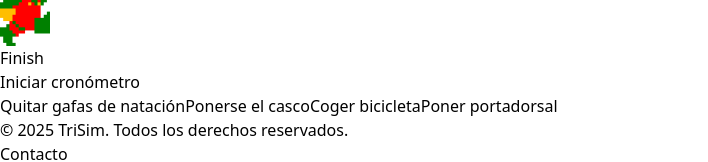
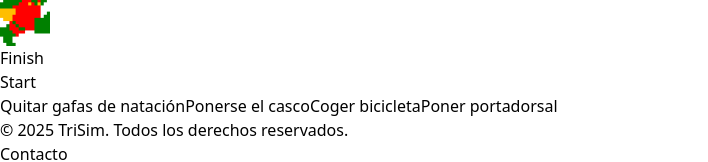
Before and after one commit to jotorcos/TriSim, a Next.js app: page /transitions/t1 in a window 1280 px wide. Shown: the part 261-423 px from the top of the page, without its empty margins (0-708 px from the left). Built offline with nearby package versions, Linux system fonts and the light colour scheme.

Commit message:
Remove unused variable.

```diff
--- a/public/locales/es.json
+++ b/public/locales/es.json
@@ -30,8 +30,8 @@
       "grabBike": "Coger bicicleta"
     },
     "time": "Tiempo",
-    "startTimer": "Iniciar cronómetro",
-    "stopTimer": "Detener cronómetro",
+    "startTimer": "Start",
+    "stopTimer": "Stop",
     "reset": "Reiniciar"
   },
   "checklist": {
--- a/src/app/transitions/t1/page.tsx
+++ b/src/app/transitions/t1/page.tsx
@@ -5,7 +5,6 @@ import { useEffect, useState } from 'react';
 
 export default function TransitionT1() {
   const { translations, error } = useTranslations('transitions');
-  const [action, setAction] = useState<string | null>(null);
   const [step, setStep] = useState<number>(0);
   const INITIAL_MARIO_VERTICAL_POSITION_DESKTOP = 91;
   const INITIAL_MARIO_VERTICAL_POSITION_MOBILE = 48;
@@ -63,7 +62,6 @@ export default function TransitionT1() {
   const handleAction = (newAction: string) => {
     if (gameStatus !== 'playing') return;
     if (newAction === correctSequence[step]) {
-      setAction(newAction);
       setStep((prev) => prev + 1);
       setMarioVerticalPosition(
         initialMarioVerticalPosition + MARIO_JUMP_HEIGHT
@@ -94,7 +92,6 @@ export default function TransitionT1() {
       setIsActive(false);
       setGameStatus('lost');
     } else {
-      setAction(null);
       setStep(0);
       setMarioPosition(0);
       setMarioVerticalPosition(initialMarioVerticalPosition);
```
